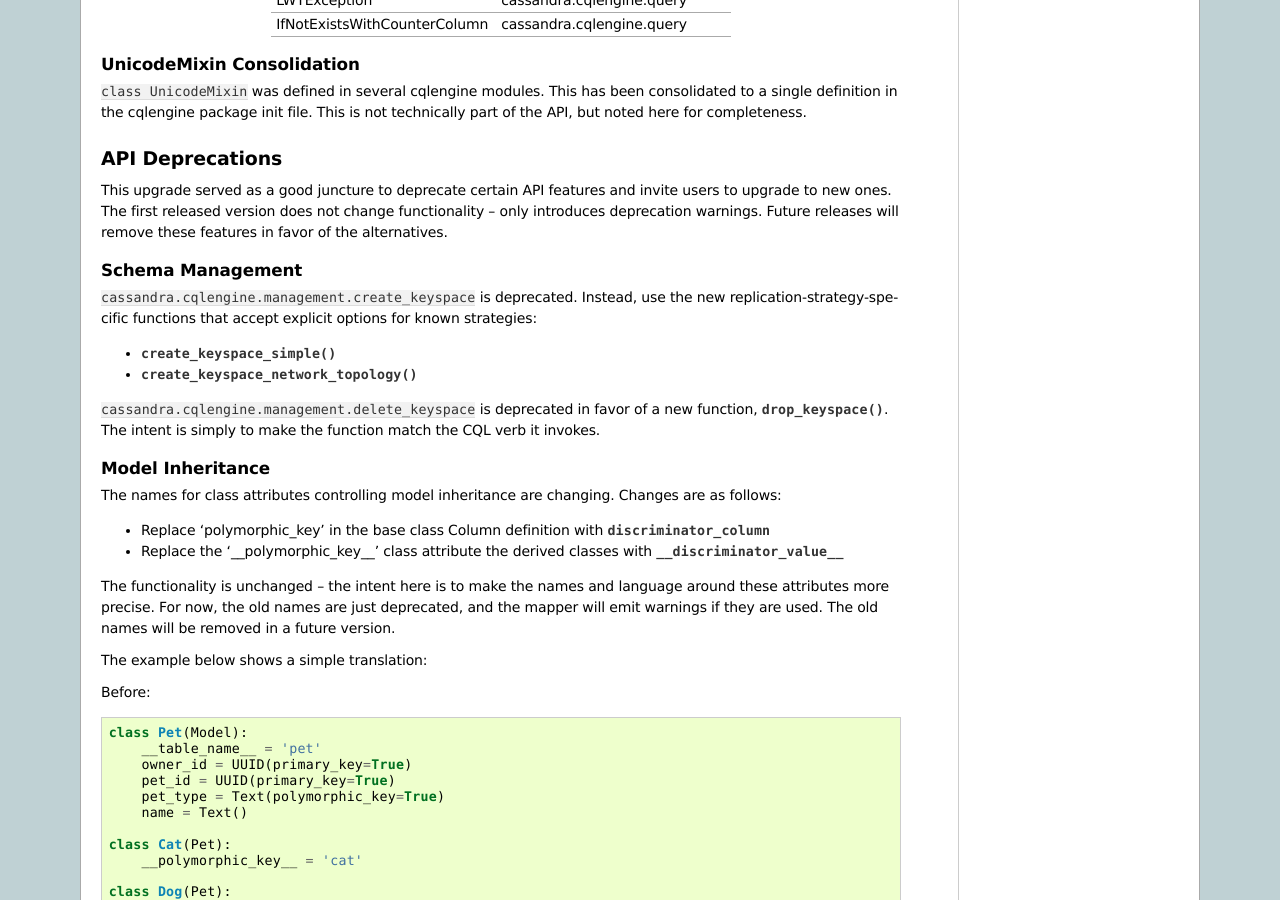
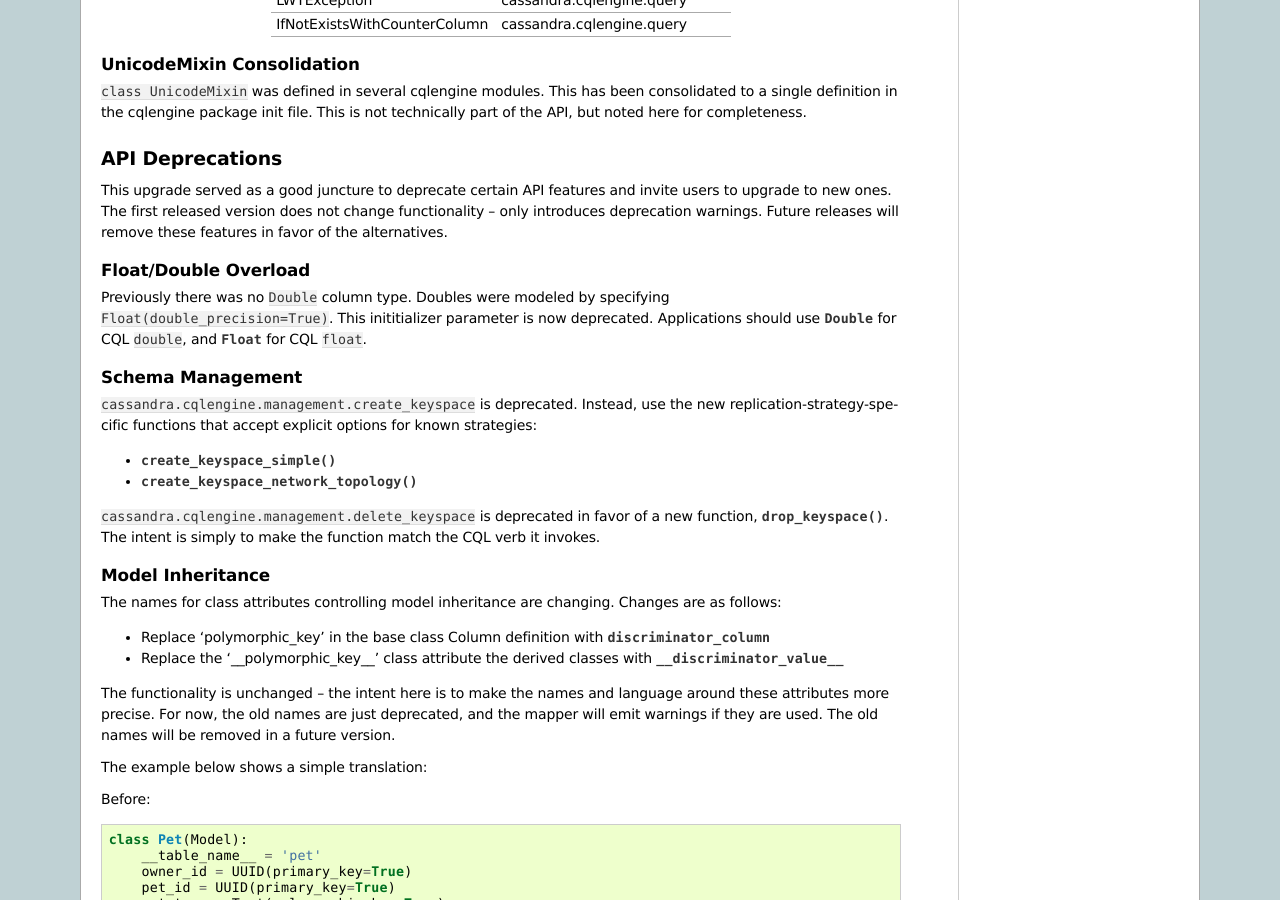
Before and after one commit to datastax/python-driver, a Sphinx documentation site: the page built from docs/cqlengine/upgrade_guide.rst, in a window 1280 px wide and 900 px high, scrolled down 1176 px. Built offline with Sphinx 7.4.7, drawn with Linux system fonts in a browser that asks for light colours; pages that are not in the unit, such as notebooks, are missing from menus; some of the changed text lies outside the part shown.

Commit message:
cqle: add Float/Double overload deprecation to upgrade guide

```diff
--- a/docs/api/cassandra/cqlengine/columns.rst
+++ b/docs/api/cassandra/cqlengine/columns.rst
@@ -58,7 +58,7 @@ Columns of all types are initialized by passing :class:`.Column` attributes to t
 
 .. autoclass:: Decimal(**kwargs)
 
-.. autoclass:: Double
+.. autoclass:: Double(**kwargs)
 
 .. autoclass:: Float
 
--- a/docs/cqlengine/upgrade_guide.rst
+++ b/docs/cqlengine/upgrade_guide.rst
@@ -79,6 +79,12 @@ This upgrade served as a good juncture to deprecate certain API features and inv
 to new ones. The first released version does not change functionality -- only introduces deprecation
 warnings. Future releases will remove these features in favor of the alternatives.
 
+Float/Double Overload
+---------------------
+Previously there was no ``Double`` column type. Doubles were modeled by specifying ``Float(double_precision=True)``.
+This inititializer parameter is now deprecated. Applications should use :class:`~.columns.Double` for CQL ``double``, and :class:`~.columns.Float`
+for CQL ``float``.
+
 Schema Management
 -----------------
 ``cassandra.cqlengine.management.create_keyspace`` is deprecated. Instead, use the new replication-strategy-specific
```
